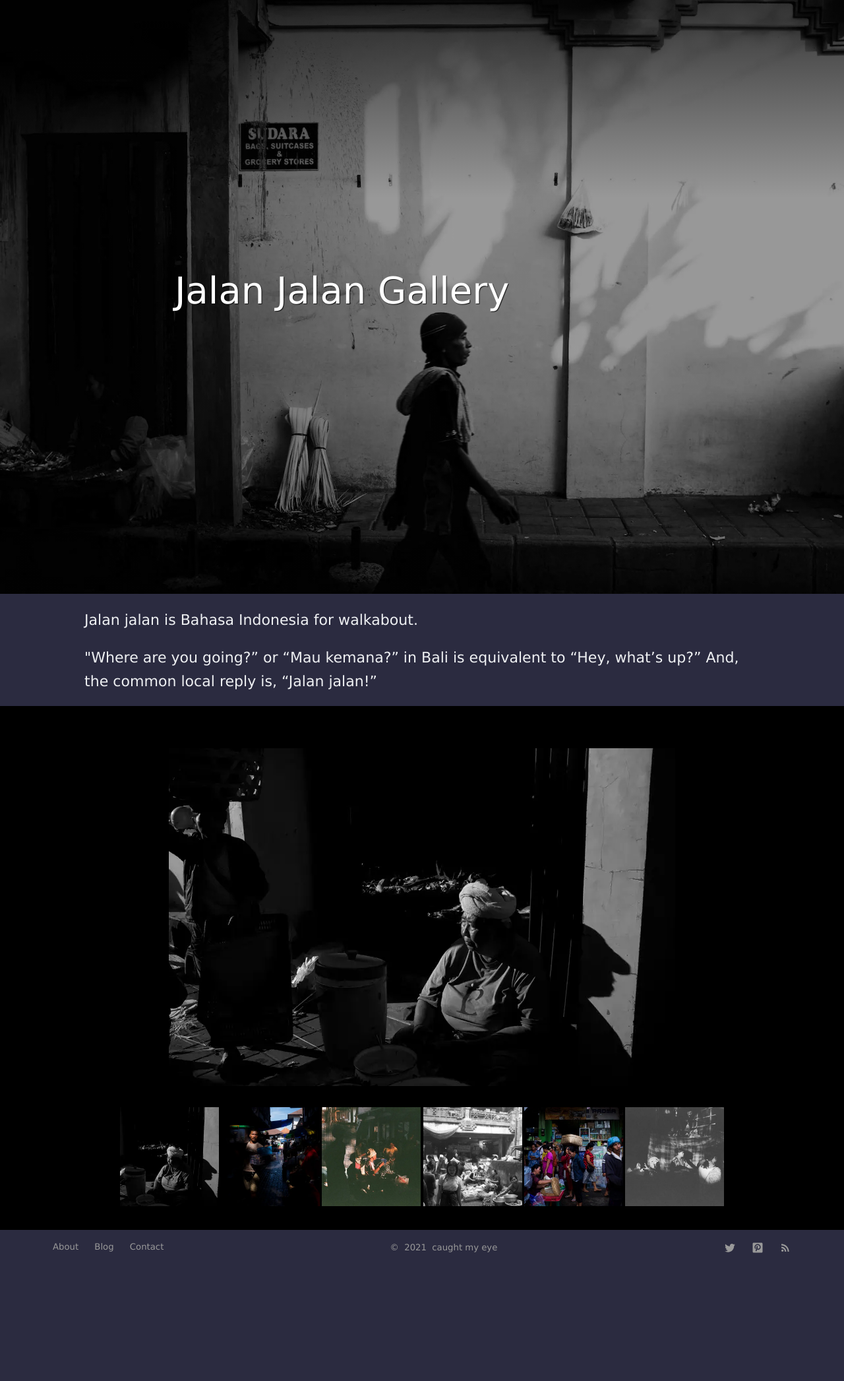
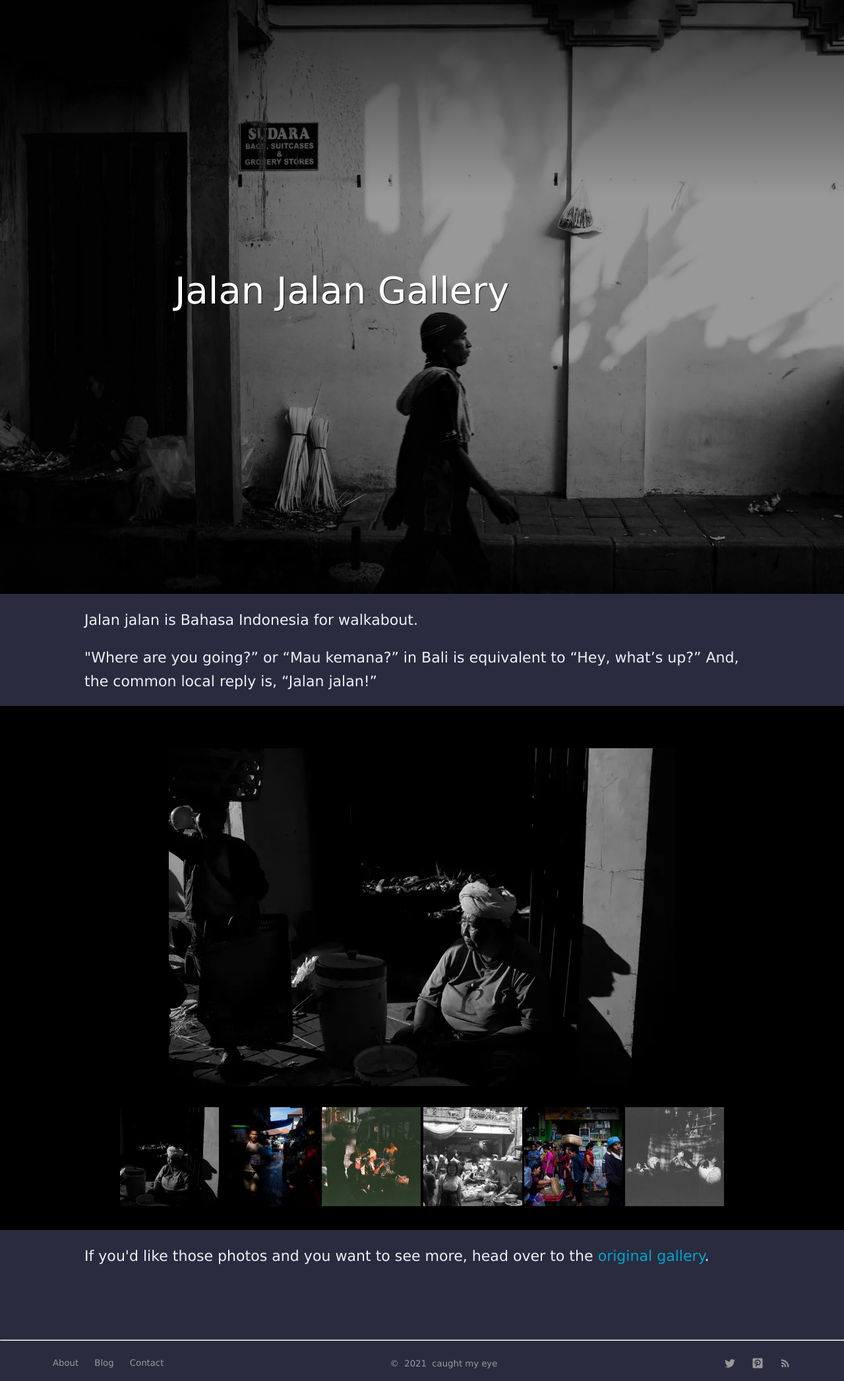
Before and after one commit to marklchaves/bali-street-photographer, a Jekyll site: the page built from galleries/jalan-jalan.html, in a window 1280 px wide. Shown: the whole page at 66% size. Built offline with Jekyll 4.4.1, drawn with Linux system fonts in a browser that asks for light colours; nearby versions of some CDN libraries; before the commit the page ends 1917 px from its top, so only the background shows below that.

Commit message:
Upgraded Jekyll, Jalan2 tweaks

```diff
--- a/Gemfile
+++ b/Gemfile
@@ -1,6 +1,8 @@
 source 'https://rubygems.org'
 
-gem 'jekyll', '3.8.4'
+gem "jekyll", "~> 3.9.0"
+
+gem "kramdown-parser-gfm"
 
 group :jekyll_plugins do
   gem 'jekyll-archives', '2.1.1'
@@ -9,3 +11,5 @@ group :jekyll_plugins do
   gem 'jekyll-seo-tag', '2.5.0'
   gem 'jekyll-sitemap', '1.2.0'
 end
+
+gem "webrick", "~> 1.7"
--- a/_sass/custom.scss
+++ b/_sass/custom.scss
@@ -11,10 +11,15 @@
 
 /** Gallery Styles */
 
-.intro {
+.intro,
+.outro {
   color: var(--light-text);
   margin: 0 auto;
   width: 80%;
+}
+
+.outro {
+  padding-bottom: $md-spacer;
 }
 
 .gallery {
--- a/_sass/variables.scss
+++ b/_sass/variables.scss
@@ -1,6 +1,10 @@
+// Colors
 $accent-color: #00a4ca;
 $brand-color: #111;
 $bright-text: #979EA1;
+
+// Spacers
+$md-spacer: 5rem;
 
 // Breakpoints
 $tablet: "(min-width: 450px)";
--- a/galleries/jalan-jalan.html
+++ b/galleries/jalan-jalan.html
@@ -17,6 +17,12 @@ bottom_image: https://source.unsplash.com/user/marklchaves/2000x1322
 	<div id="teasers">
 	</div>
 </div>
+
+<div class="outro">
+	<p>If you'd like those photos and you want to see more, head over to the <a href="https://balistreetphotographer.wordpress.com/portfolio/jalan-jalan/">original gallery</a>.</p>
+</div>
+
+<hr />
 
 <script>
 	/**
```
